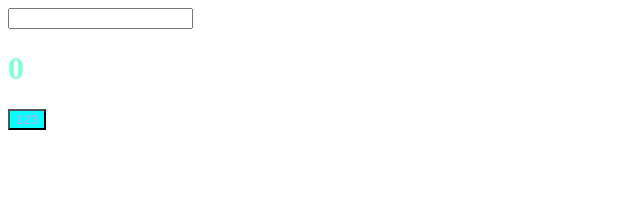
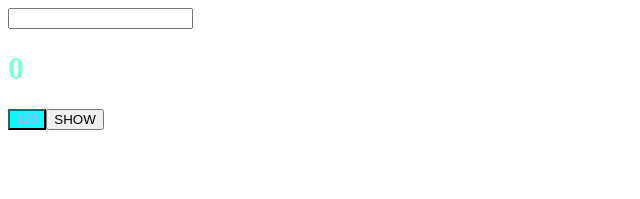
Before and after one commit to churihyung/react-tuto-with-cra, a React (Create React App) app: page / in a window 1280 px wide. Shown: the top 199 px of the page, without its empty margins (0-640 px from the left). Built offline with nearby package versions, Linux system fonts and the light colour scheme.

Commit message:
useEffect&cleanUp
useEffect 첫번째파라미터(함수) 에 리턴으로 함수를 주면 unmount 될 때 실행된다.

```diff
--- a/src/App.js
+++ b/src/App.js
@@ -2,23 +2,40 @@ import { useEffect, useState } from "react";
 import styles from "./App.module.css";
 import Button from "./Button";
 
+function Hello() {
+  useEffect(() => {
+    console.log("SHOW X)");
+    //cleanup 컴포넌트 사라질 때 실행되는 함수
+    return () => console.log("DESTROYED :(");
+  }, []);
+  return <h3>Hello!</h3>;
+}
+
 function App() {
   const [counter, setValue] = useState(0);
   const [keyword, setKeyword] = useState("");
+  const [showing, setShowing] = useState(false);
+
   const upCount = () => setValue((cur) => cur + 1);
   const changeKeyValue = (event) => setKeyword(event.target.value);
+  const showHello = () => setShowing((prev) => !prev);
+
   console.log("i can do this all day");
+
   useEffect(() => console.log("i render only once"), []);
   useEffect(() => {
     if (keyword !== "" && keyword.length > 5) {
       console.log(`i search a movie : ${keyword}`);
     }
   }, [keyword]);
+
   return (
     <div>
       <input onChange={changeKeyValue} value={keyword}></input>
       <h1 className={styles.title}>{counter}</h1>
       <Button onClick={upCount} text={"123"} />
+      <button onClick={showHello}>{showing ? "HIDE" : "SHOW"}</button>
+      {showing ? <Hello /> : null}
     </div>
   );
 }
```
